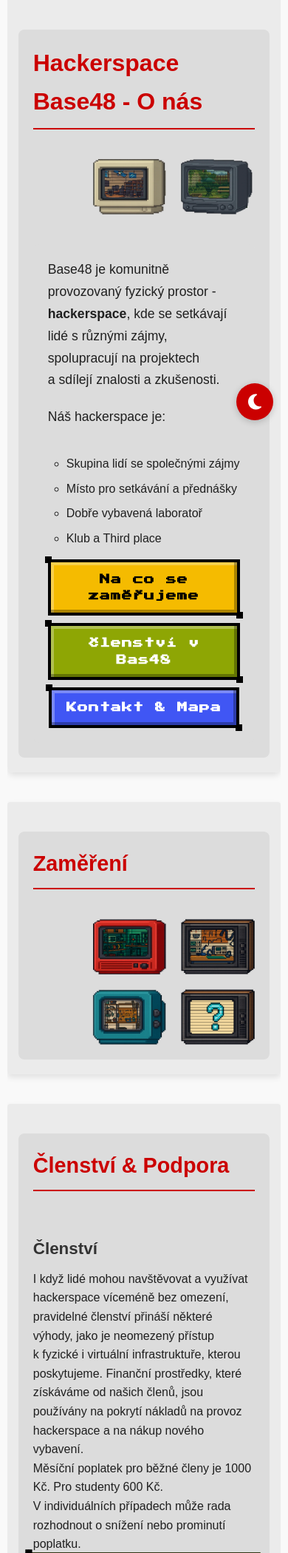
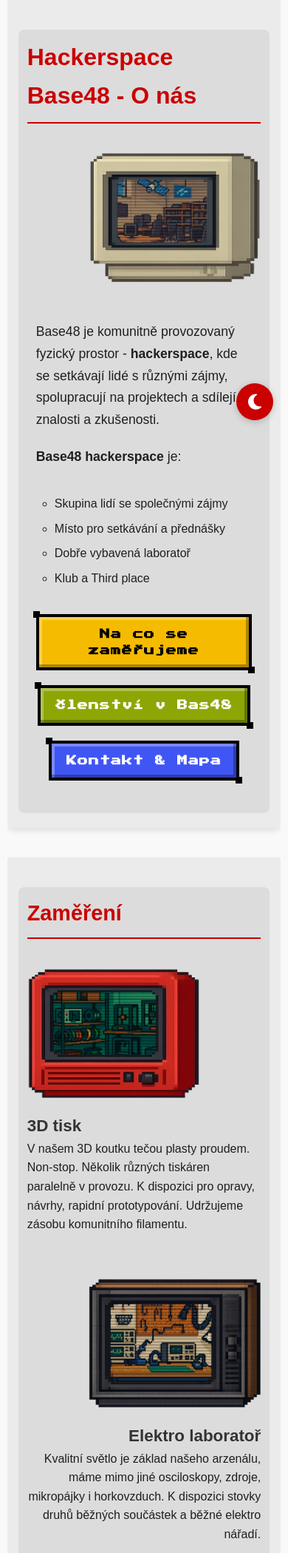
Before and after one commit to Thebys/base48, a PHP site: page / in a window 390 px wide. Shown: the part 256-2355 px from the top of the page at 74% size. Run offline with PHP 8.4, Linux system fonts and the light colour scheme.

Commit message:
Refactor index.php layout to improve content structure and enhance visual presentation; update CSS for grid layout, responsive design, and button placements. Add utility classes for mobile visibility control and adjust footer image paths for consistency.

```diff
--- a/css/components.css
+++ b/css/components.css
@@ -166,6 +166,7 @@
     flex-wrap: wrap;
     justify-content: center;
     gap: 20px;
+    margin: 20px 0;
 }
 @media (max-width: 768px) {
     .pixel-btn-container {
@@ -450,8 +451,9 @@
 
 @media (max-width: 600px) {
     .crt-screen {
-        width: calc(40% - 20px); /* 1 column on very small screens */
+        width: calc(80% - 20px); /* 1 column on very small screens */
         max-width: none;
+
     }
     .crt-content {
         font-size: 0.30em;
--- a/css/layout.css
+++ b/css/layout.css
@@ -20,15 +20,18 @@ header {
     align-items: center;
     margin-bottom: 15px;
 }
-.container{
+
+.container {
     display: flex;
     flex-direction: row;
     justify-content: space-evenly;
+
     @media (max-width: 768px) {
         flex-direction: column !important;
 
     }
 }
+
 /* Logo styling */
 .logo-container {
     margin-bottom: 15px;
@@ -98,7 +101,8 @@ section {
     background-color: var(--section-bg);
     box-shadow: 0 4px 8px var(--section-shadow);
 }
-section:first-of-type{
+
+section:first-of-type {
     border-radius: 0px 0px 8px 8px;
 }
 
@@ -114,8 +118,22 @@ section:first-of-type{
     background-color: var(--card-bg);
     border-radius: 8px;
     overflow: visible;
+}
 
+@media (max-width: 768px) {
+    .column {
+        padding: 12px;
+    }
 }
+
+.grid-zamereni,
+.vs-60,
+.column.vs-60 {
+    display: flex;
+    flex-direction: column;
+    gap: 60px;
+}
+
 section h2 {
     color: var(--primary-color);
     margin-bottom: 20px;
@@ -126,7 +144,6 @@ section h2 {
 
 section h3 {
     color: var(--secondary-color);
-    margin: 20px 0 10px;
     font-size: 1.4rem;
 }
 
@@ -337,3 +354,43 @@ footer {
 .hero-section ul li {
     margin-bottom: 8px;
 }
+
+.grid-zamereni-item {
+    display: flex;
+    flex-direction: row;
+    gap: 60px;
+}
+
+
+.grid-zamereni-item:nth-of-type(2n) {
+    flex-direction: row-reverse;
+}
+
+@media (max-width: 768px) {
+    .grid-zamereni-item {
+        flex-direction: column-reverse;
+        align-items: flex-start;
+        gap: 20px;
+    }
+
+    .grid-zamereni-item:nth-of-type(2n) {
+        flex-direction: column-reverse;
+        align-items: flex-end;
+        text-align: right;
+    }
+
+}
+
+.info {
+    display: flex;
+    flex-direction: column;
+    gap: 0px;
+    justify-content: start;
+    max-width: 55%;
+}
+
+@media (max-width: 768px) {
+    .info {
+        max-width: 100%;
+    }
+}
--- a/css/main.css
+++ b/css/main.css
@@ -9,3 +9,4 @@
 @import 'responsive.css';
 @import 'animations.css';
 @import 'vendor.css';
+@import 'utilities.css';
--- a/css/responsive.css
+++ b/css/responsive.css
@@ -119,6 +119,8 @@
     .pixel-btn-container {
         flex-direction: column;
         align-items: center;
+        gap: 20px;
+        margin-top: 20px;
     }
 
     .pixel-btn-inner {
@@ -159,12 +161,6 @@
 
 /* Responsive styles for pixel buttons and base image */
 @media (max-width: 768px) {
-    .hero-section .pixel-btn-container {
-        flex-direction: column;
-        align-items: center;
-        gap: 10px;
-    }
-
     .base48-building img {
         max-width: 100%;
         height: auto;
--- /dev/null
+++ b/css/utilities.css
@@ -0,0 +1,5 @@
+@media (max-width: 768px) {
+    .hide-on-mobile {
+        display: none;
+    }
+}
--- a/index.php
+++ b/index.php
@@ -1,14 +1,14 @@
 <?php
 $pageTitle = 'Base48 - Brněnský hackerspace';
-require 'templates/header.php';
-?>
+require 'templates/header.php'; ?>
 
 <!-- Satellite sprite -->
 <img src="/img/satellite_pixel_1.webp" alt="Satellite" class="satellite-sprite">
 <div class="satellite-popup" id="satellite-popup">
     <span class="close-popup">&times;</span>
     <h3>Proč číslo 48?</h3>
-    <p>Protože náš původní prostor byl na&nbsp;ulici Čápkova s&nbsp;orientačním číslem 48 a&nbsp;protože s&nbsp;názvem
+    <p>Protože náš původní prostor byl na&nbsp;ulici Čápkova s&nbsp;orientačním číslem 48 a&nbsp;protože
+        s&nbsp;názvem
         base64 bychom měli problém s&nbsp;preferencí vyhledávačů.</p>
 </div>
 
@@ -25,7 +25,7 @@ require 'templates/header.php';
                             <img src="/img/screen/hackerspace.webp" alt="Placeholder Content" class="crt-content-image">
                         </div>
                     </div>
-                    <div class="crt-screen">
+                    <div class="crt-screen hide-on-mobile">
                         <img src="/img/frame/crt_frame_1.webp" alt="CRT Frame" class="crt-frame">
                         <div class="crt-content scanlines">
                             <span class="crt-title">Chill</span>
@@ -38,9 +38,8 @@ require 'templates/header.php';
                     <p>Base48 je komunitně provozovaný fyzický prostor - <strong>hackerspace</strong>, kde se
                         setkávají lidé s&nbsp;různými zájmy,
                         spolupracují na&nbsp;projektech a&nbsp;sdílejí znalosti a&nbsp;zkušenosti.</p>
-                    <p>Náš hackerspace je:</p>
-                    <div class="container"
-                        style="display: flex; flex-direction: row; justify-content: space-evenly;">
+                    <p><strong>Base48 hackerspace</strong> je:</p>
+                    <div class="container" style="display: flex; flex-direction: row; justify-content: space-evenly;">
                         <div>
                             <ul>
                                 <li>Skupina lidí se&nbsp;společnými zájmy</li>
@@ -50,8 +49,7 @@ require 'templates/header.php';
                             </ul>
                         </div>
                         <div>
-                            <div class="pixel-btn-container"
-                                style="display: flex; flex-direction: column;">
+                            <div class="pixel-btn-container" style="display: flex; flex-direction: column;">
                                 <a href="#zamereni" class="pixel-btn pixel-btn-gold">
                                     <span class="pixel-btn-inner">Na co se zaměřujeme</span>
                                 </a>
@@ -70,7 +68,15 @@ require 'templates/header.php';
         <section id="zamereni">
             <div class="column">
                 <h2>Zaměření</h2>
-                <div class="crt-grid" style="position: relative;">
+                <div class="grid-zamereni">
+                    <div class="grid-zamereni-item">
+                        <div class="grid-zamereni-item">
+                            <div class="info">
+                                <h3>3D tisk</h3>
+                                <p>V našem 3D koutku tečou plasty proudem. Non-stop. Několik různých tiskáren paralelně
+                                    v provozu. K dispozici pro opravy, návrhy, rapidní prototypování. Udržujeme zásobu
+                                    komunitního filamentu.</p>
+                            </div>
                             <div class="crt-screen">
                                 <img src="/img/frame/crt_frame_3.webp" alt="CRT Frame" class="crt-frame">
                                 <div class="crt-content scanlines">
@@ -78,6 +84,17 @@ require 'templates/header.php';
                                     <img src="/img/screen/3d_printing_corner.webp" alt="Placeholder Content"
                                         class="crt-content-image">
                                 </div>
+                            </div>
+                        </div>
+                    </div>
+
+                    <div class="grid-zamereni-item">
+                        <div class="info">
+                            <h3>Elektro laboratoř</h3>
+                            <p>Kvalitní světlo je základ našeho arzenálu, máme mimo jiné osciloskopy, zdroje,
+                                mikropájky i horkovzduch. K dispozici stovky druhů běžných součástek a běžné elektro
+                                nářadí.
+                            </p>
                         </div>
                         <div class="crt-screen">
                             <img src="/img/frame/crt_frame_2.webp" alt="CRT Frame" class="crt-frame">
@@ -87,12 +104,28 @@ require 'templates/header.php';
                                     class="crt-content-image">
                             </div>
                         </div>
+                    </div>
+
+                    <div class="grid-zamereni-item">
+                        <div class="info">
+                            <h3>Dílna</h3>
+                            <p>V dílně se dá pracovat se dřevem a kovem. Taky je tu cyklodílna, CNC, hromada nářadí a
+                                dokonce i nějaký ten materiál.</p>
+                        </div>
+
                         <div class="crt-screen">
                             <img src="/img/frame/crt_frame_5.webp" alt="CRT Frame" class="crt-frame">
                             <div class="crt-content scanlines">
                                 <span class="crt-title">Dílna </span>
                                 <img src="/img/screen/dilna.webp" alt="Placeholder Content" class="crt-content-image">
                             </div>
+                        </div>
+                    </div>
+
+                    <div class="grid-zamereni-item">
+                        <div class="info">
+                            <h3>Tvůj projekt</h3>
+                            <p>Base48 je skvělé místo kde se věnovat širokému spektru DYI projektů a činností. Máme tu vše, co potřebuješ k tomu, abys mohl/a začít se svým novým projektem!</p>
                         </div>
                         <div class="crt-screen">
                             <img src="/img/frame/crt_frame_2.webp" alt="CRT Frame" class="crt-frame">
@@ -103,7 +136,8 @@ require 'templates/header.php';
                             </div>
                         </div>
                     </div>
-
+                </div>
+            </div>
         </section>
 
         <section id="clenstvi">
@@ -113,7 +147,8 @@ require 'templates/header.php';
                 <div class="membership-columns">
                     <div class="membership-column">
                         <h3>Členství</h3>
-                        <p>I když lidé mohou navštěvovat a&nbsp;využívat hackerspace víceméně bez omezení, pravidelné
+                        <p>I když lidé mohou navštěvovat a&nbsp;využívat hackerspace víceméně bez omezení,
+                            pravidelné
                             členství
                             přináší některé výhody, jako je neomezený přístup k&nbsp;fyzické i&nbsp;virtuální
                             infrastruktuře, kterou
@@ -121,7 +156,8 @@ require 'templates/header.php';
                             na&nbsp;pokrytí nákladů
                             na&nbsp;provoz hackerspace a&nbsp;na&nbsp;nákup nového vybavení.</p>
                         <p>Měsíční poplatek pro běžné členy je 1000 Kč. Pro studenty 600 Kč.</p>
-                        <p>V&nbsp;individuálních případech může rada rozhodnout o&nbsp;snížení nebo prominutí poplatku.
+                        <p>V&nbsp;individuálních případech může rada rozhodnout o&nbsp;snížení nebo prominutí
+                            poplatku.
                         </p>
 
                         <div class="pixel-btn-container">
@@ -134,7 +170,8 @@ require 'templates/header.php';
 
                     <div class="membership-column">
                         <h3>Podpora</h3>
-                        <p>Přijímáme také finanční podporu a&nbsp;dary ve&nbsp;formě vybavení, které by pro nás mohlo
+                        <p>Přijímáme také finanční podporu a&nbsp;dary ve&nbsp;formě vybavení, které by pro nás
+                            mohlo
                             být užitečné. Jelikož se
                             snažíme zůstat co nejvíce neutrální, pravděpodobně nebudeme schopni poskytnout mnoho
                             na&nbsp;oplátku.</p>
@@ -174,7 +211,8 @@ require 'templates/header.php';
                             <li>wiki: <a href="https://wiki.base48.cz" target="_blank">wiki.base48.cz</a></li>
                             <li>mailing listy: <a href="https://lists.base48.cz" target="_blank">lists.base48.cz</a>
                             </li>
-                            <li>github: <a href="https://github.com/base48" target="_blank">github.com/base48</a></li>
+                            <li>github: <a href="https://github.com/base48" target="_blank">github.com/base48</a>
+                            </li>
                         </ul>
 
                         <div class="pixel-btn-container">
@@ -223,7 +261,8 @@ require 'templates/header.php';
 
     </main>
 </div>
-<div class="base48-building"><img id="base48-building" src="/img/base48_pixel_3_day.webp" alt="Base48 Building"></div>
+<div class="base48-building"><img id="base48-building" src="/img/base48_pixel_3_day.webp" alt="Base48 Building">
+</div>
 <?php
 require 'templates/footer.php';
 ?>
--- a/templates/footer.php
+++ b/templates/footer.php
@@ -11,7 +11,7 @@
         </div>
         <div class="footer-right">
             <h3>Partneři</h3>
-            <p><a href="https://vpsfree.cz" target="_blank"><img src="/img/vpsfree.png" alt="vpsfree.cz"
+            <p><a href="https://vpsfree.cz" target="_blank"><img src="/img/logo/vpsfree.png" alt="vpsfree.cz"
                         style="width: 100px; height: auto;"></a></p>
             <p>
                 <a href="https://github.com/base48" target="_blank"><i class="fab fa-github"></i> GitHub</a>
```
Lines whose indentation alone changed are shown as unchanged.
